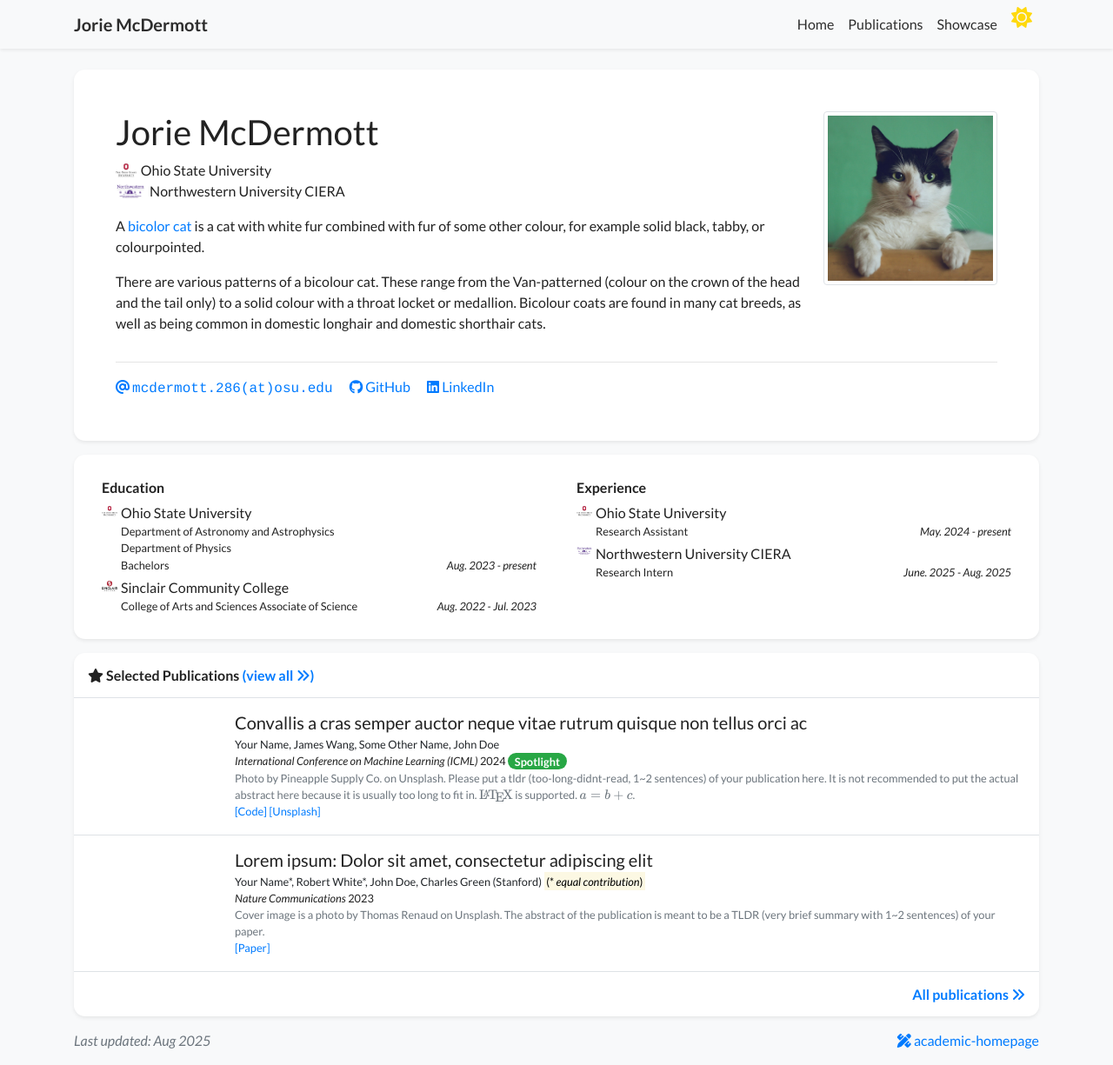
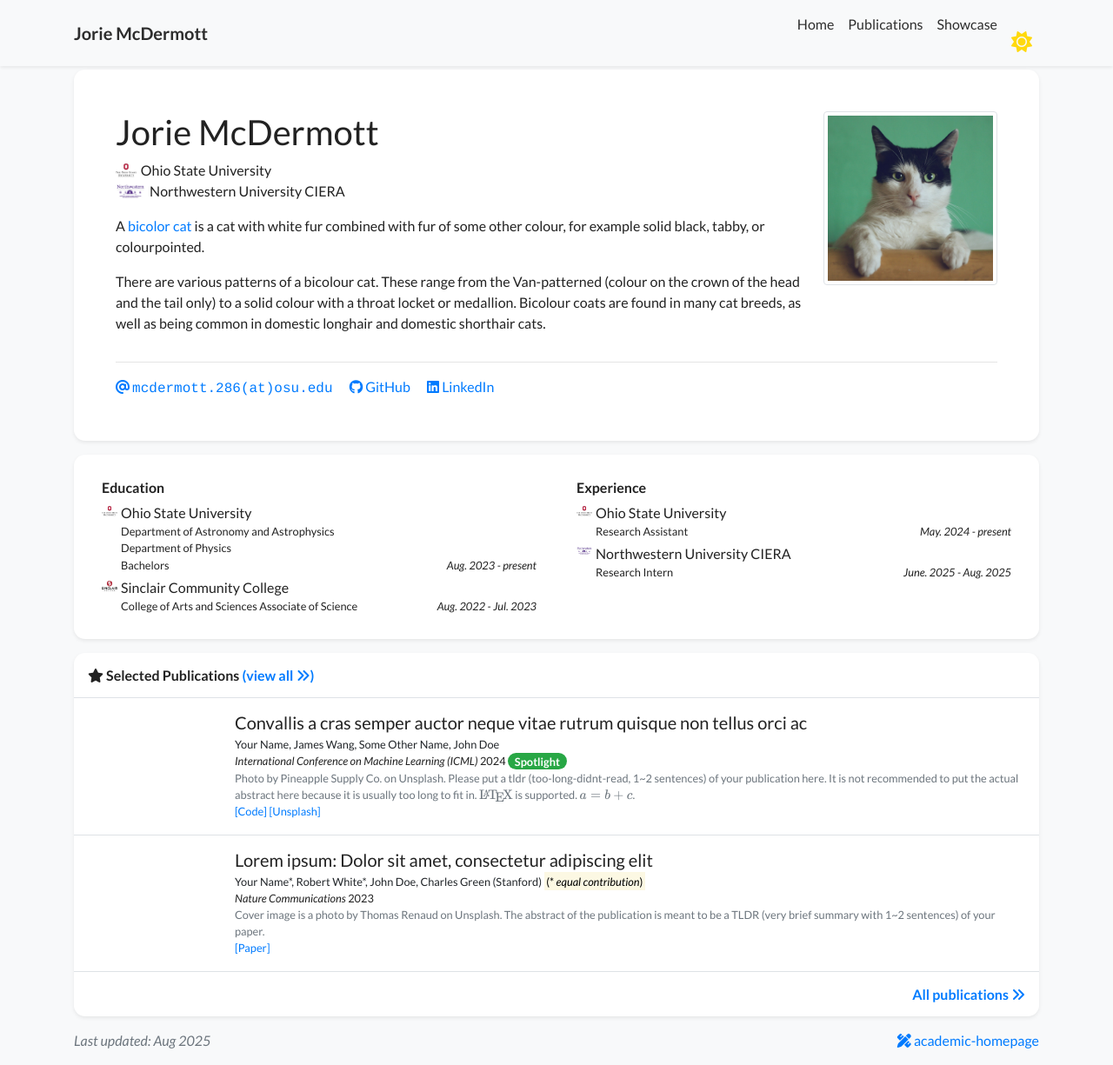
Before and after one commit to Jorie286/homepage, a Jekyll site: the page built from index.html, in a window 1280 px wide and 1225 px high. Shown: the whole window at 87% size. Built offline with Jekyll 4.4.1, drawn with Linux system fonts in a browser that asks for light colours; nearby versions of some CDN libraries; a style sheet for code colours, icons or effects is not loaded.

Commit message:
Update navbar.html
Edit theme icon settings.

```diff
--- a/_includes/navbar.html
+++ b/_includes/navbar.html
@@ -12,7 +12,7 @@
                     <a class="nav-link" href="{{ item.url | relative_url }}">{{ item.name }}</a>
                 </li>
                 {% endfor %}
-                <li id="theme-toggle" class="nav-item {% if item.name == page.navbar_title %}active{% endif %}">
+                <li id="theme-toggle" class="nav-item d-flex align-items-center {% if item.name == page.navbar_title %}active{% endif %}">
                     <a role="button" aria-labelledby="theme-icon" style="padding: 0.5em; margin-top: 20px"><i id="theme-icon" class="fa-solid fa-sun fa-xl" style="color: #ffd700" aria-hidden="true" title="toggle theme"></i></a>
                 </li>
             </ul>
@@ -95,13 +95,11 @@ body.dark-theme .navbar .navbar-brand {
 theme-icon.fa-sun {
   color: #ffd700; /* gold/yellow sun */
   transition: color 0.4s;
-  bottom: 0px !important;
 }
 
 /* Dark theme overrides: */
 body.dark-theme #theme-icon.fa-moon {
   color: #add8e6 !important; /* bright moon in dark mode */
-  bottom: 0px !important;
 }
 
 .bg-white, .shadow-sm, .rounded-xl-bottom, .rounded-xl-top, .card, .rounded-xl, .card-body, .media-body, .cover-image {
```
